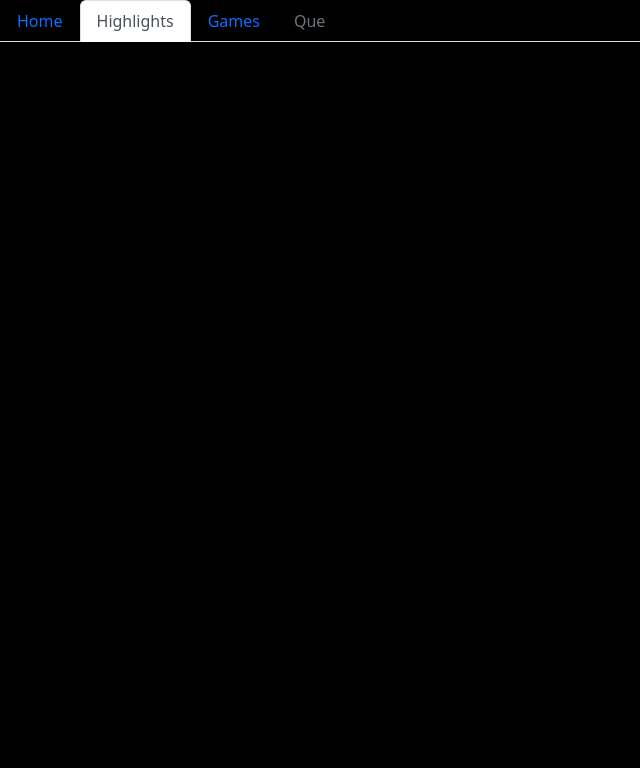
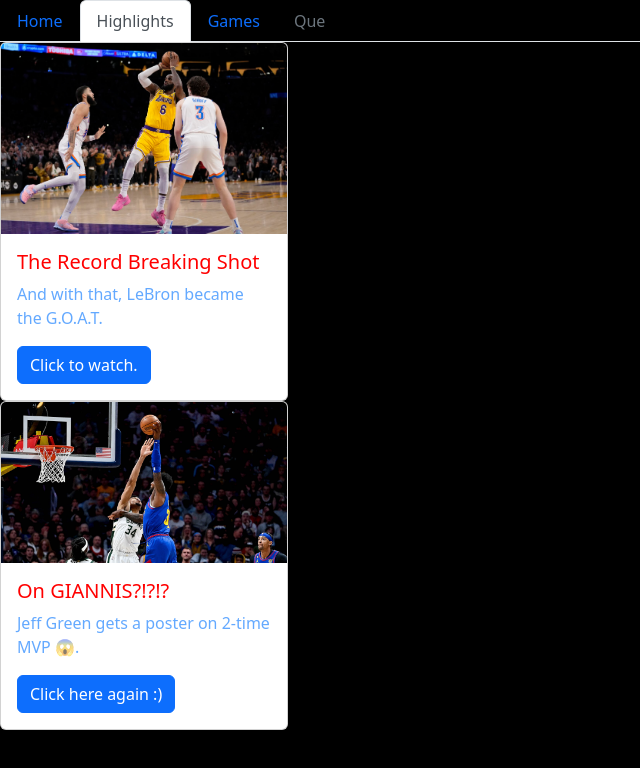
Before and after one commit to kasloww/Que, a plain HTML site: page highlights.html in a window 1280 px wide. Shown: the whole page, without its empty margins (0-640 px from the left). Drawn offline with nearby package versions, Linux system fonts and the light colour scheme.

Commit message:
cards, text on imgs on slideshow

```diff
--- a/highlights.html
+++ b/highlights.html
@@ -9,6 +9,7 @@
   <script src="https://cdn.jsdelivr.net/npm/bootstrap@5.2.3/dist/js/bootstrap.bundle.min.js"></script>
 </head>
 <body>
+  <div class="position-sticky">
     <ul class="nav nav-tabs">
         <li class="nav-item">
           <a class="nav-link" aria-current="page" href="index.html">Home</a>
@@ -23,6 +24,23 @@
           <a class="nav-link disabled">Que</a>
         </li>
       </ul>
+  </div>
+  <div class="card" style="width: 18rem;">
+    <img src="theshot.jpeg" class="card-img-top" alt="LeBron's Mid Range Shot that made history.">
+    <div class="card-body">
+      <h5 class="card-title">The Record Breaking Shot</h5>
+      <p class="card-text">And with that, LeBron became the G.O.A.T.</p>
+      <a href="https://www.youtube.com/watch?v=MOPjtuzoSyA" target="_blank" class="btn btn-primary">Click to watch.</a>
+    </div>
+  </div>
+  <div class="card" style="width: 18rem;">
+    <img src="jeff.jpg" class="card-img-top" alt="...">
+    <div class="card-body">
+      <h5 class="card-title">On GIANNIS?!?!?</h5>
+      <p class="card-text">Jeff Green gets a poster on 2-time MVP 😱.</p>
+      <a href="https://www.youtube.com/watch?v=Be-mh7V3qIA" class="btn btn-primary">Click here again :)</a>
+    </div>
+  </div>
 
 </body>
 </html>
--- a/style.css
+++ b/style.css
@@ -1,4 +1,8 @@
 body {
     background-color:black;
-    color: darkgray;
+    color: rgba(0, 115, 255, 0.61);
 }
+
+h5 {
+    color:rgb(255, 0, 0);
+}
```
Also changed, not shown: games.html (+1 -0 lines), index.html (+15 -1 lines), jeff.jpg (added), theshot.jpeg (added).
